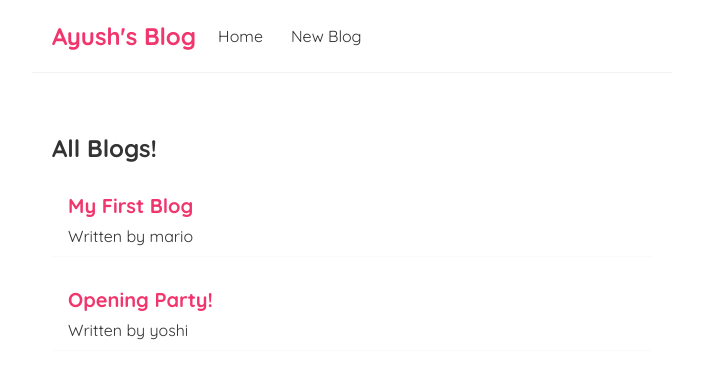
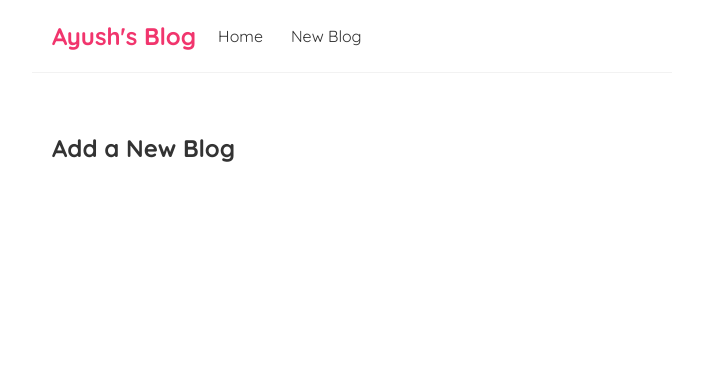
Before and after one commit to Ayushhgupta39/ayush-react-blog, a React (Create React App) app: page /create in a window 1280 px wide. Shown: the top 378 px of the page, without its empty margins (288-991 px from the left). Built offline with nearby package versions, Linux system fonts and the light colour scheme; data requests are answered from the project's data file.

Commit message:
Till #25

```diff
--- a/src/App.js
+++ b/src/App.js
@@ -1,6 +1,7 @@
 import Home from "./Home";
 import Navbar from "./Navbar";
 import { BrowserRouter as Router, Route, Switch } from "react-router-dom";
+import Create from "./Create";
 
 function App() {
   return (
@@ -9,8 +10,11 @@
         <Navbar />
         <div className="content">
           <Switch>
-            <Route path="/">
+            <Route exact path="/">
               <Home />
+            </Route>
+            <Route path="/create">
+              <Create />
             </Route>
           </Switch>
         </div>
--- /dev/null
+++ b/src/Create.jsx
@@ -0,0 +1,9 @@
+const Create = () => {
+    return (
+        <div className="create">
+            <h2>Add a New Blog</h2>
+        </div>
+     );
+}
+
+export default Create;
--- a/src/Home.jsx
+++ b/src/Home.jsx
@@ -1,4 +1,3 @@
-import { useState, useEffect } from "react";
 import BlogList from "./BlogList";
 import useFetch from "./useFetch";
 
--- a/src/Navbar.jsx
+++ b/src/Navbar.jsx
@@ -1,9 +1,11 @@
+import { Link } from "react-router-dom";
+
 const Navbar = () => {
     return (
         <nav className="navbar">
             <h1>Ayush's Blog</h1>
-            <a href="/">Home</a>
-            <a href="/create">New Blog</a>
+            <Link to="/">Home</Link>
+            <Link to="/create">New Blog</Link>
         </nav>
      );
 }
--- a/src/useFetch.jsx
+++ b/src/useFetch.jsx
@@ -6,10 +6,12 @@
   const [error, setError] = useState(false);
 
   useEffect(() => {
-        fetch(url)
+    const abortConst = new AbortController();
+
+    fetch(url, { signal: abortConst.signal })
       .then((response) => {
-            if(!response.ok) {
-              throw Error('Could not fetch data for that resource');
+        if (!response.ok) {
+          throw Error("Could not fetch data for that resource");
         }
         return response.json();
       })
@@ -19,12 +21,18 @@
         setError(null);
       })
       .catch((err) => {
+        if (err.name === "AbortError") {
+          console.log("fetch aborted");
+        } else {
           setError(err.message);
           setIsLoading(false);
-          })
+        }
+      });
+
+    return () => abortConst.abort();
   }, [url]);
 
-      return { data, isLoading, error }
-}
+  return { data, isLoading, error };
+};
 
 export default useFetch;
```
Lines whose indentation alone changed are shown as unchanged.
